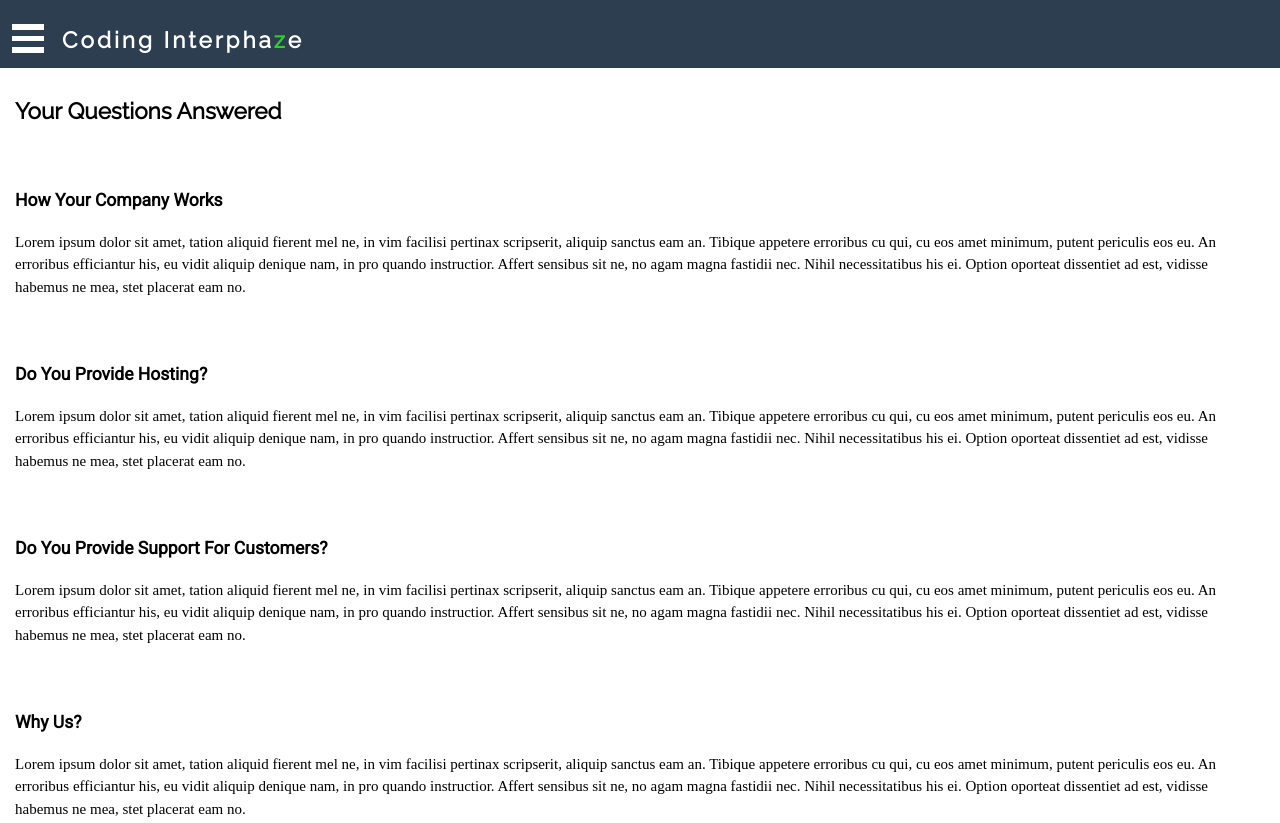
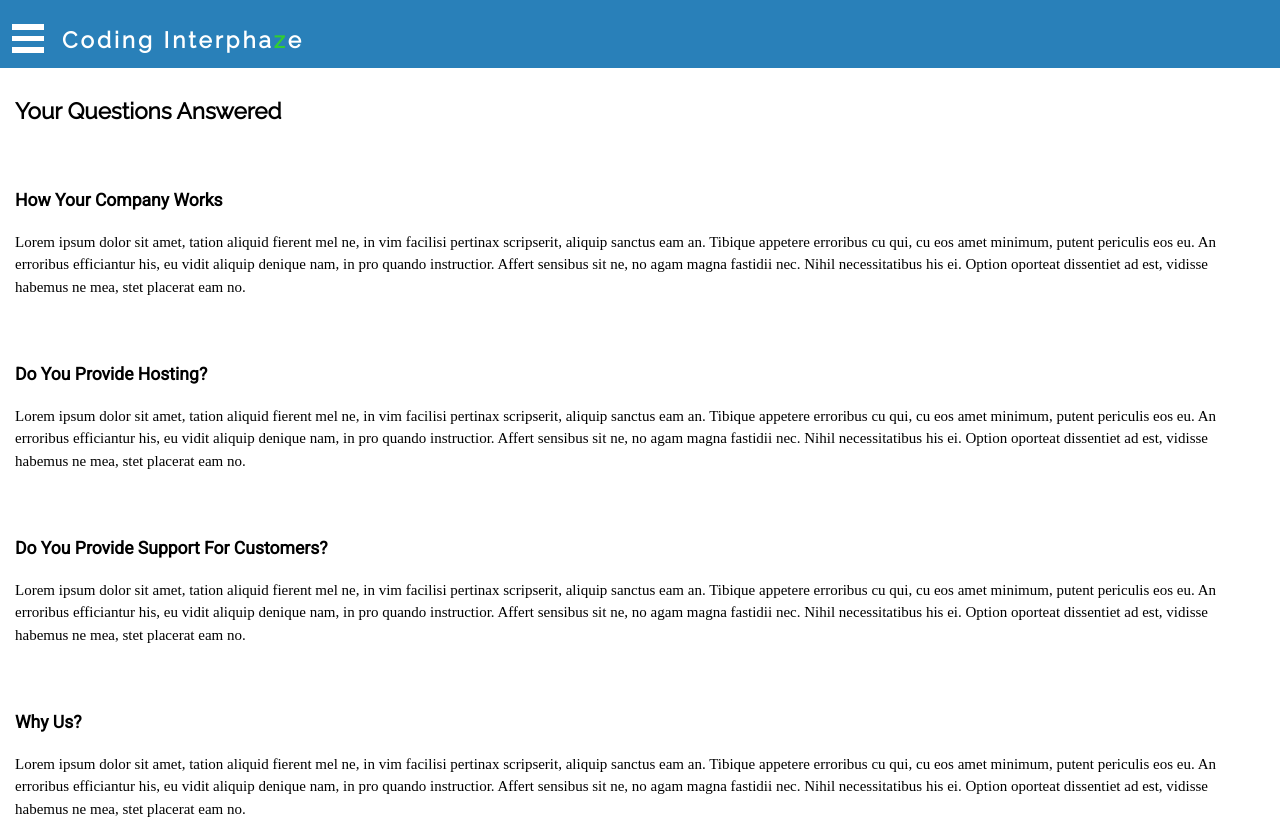
Before and after one commit to arangodavid/Coding-Interphaze, a plain HTML site: page index.html in a window 1280 px wide. Shown: the top 823 px of the page. Drawn offline with nearby package versions, Linux system fonts and the light colour scheme.

Commit message:
added variables

```diff
--- a/scss/_vars.scss
+++ b/scss/_vars.scss
@@ -1,5 +1,5 @@
-$dark-blue: #2C3E50;
-$light-blue: #34495e;
+$dark-blue: #2980b9;
+$light-blue: #2980b9;
 $green: #32CD32;
 $black: #000000;
 $light-grey: #ecf0f1;
```
Also changed, not shown: css/style.css, img/Screen Shot 2017-10-24 at 12.04.07 PM.png (added), 3 other files.
